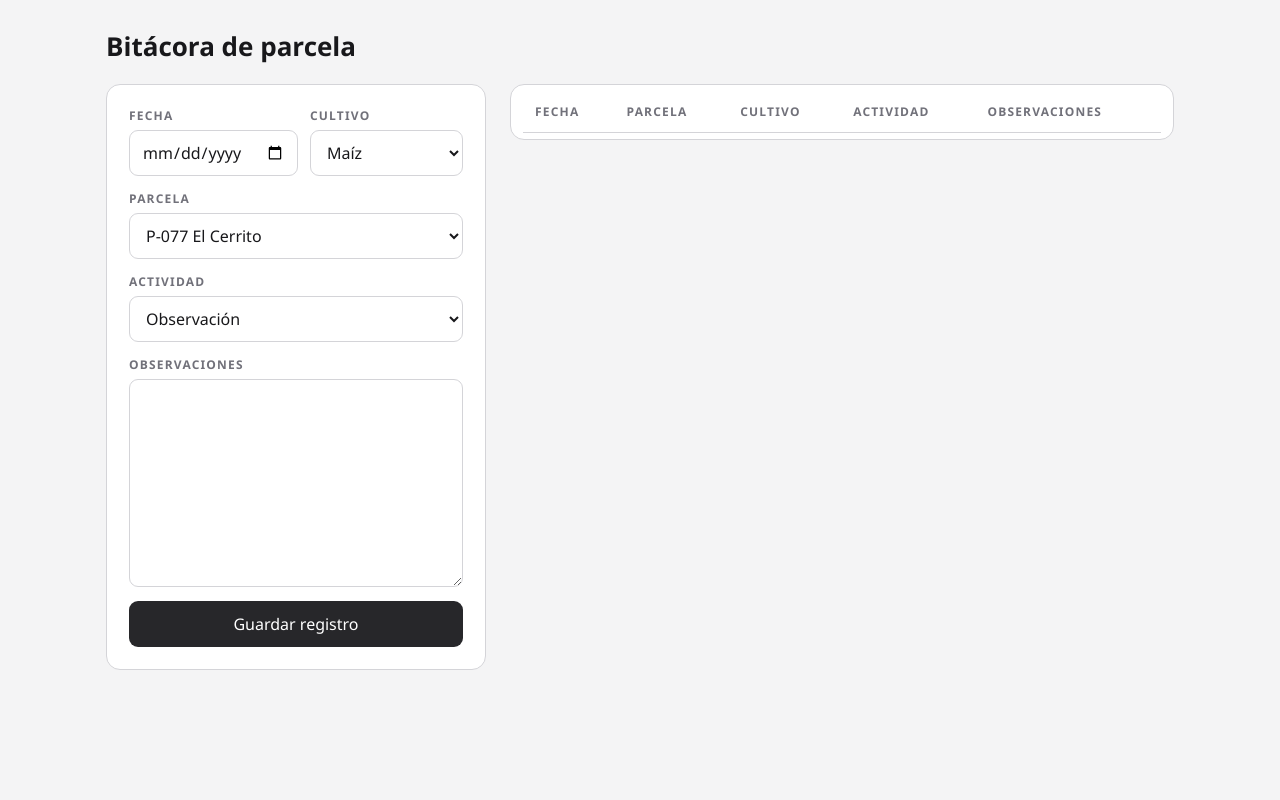
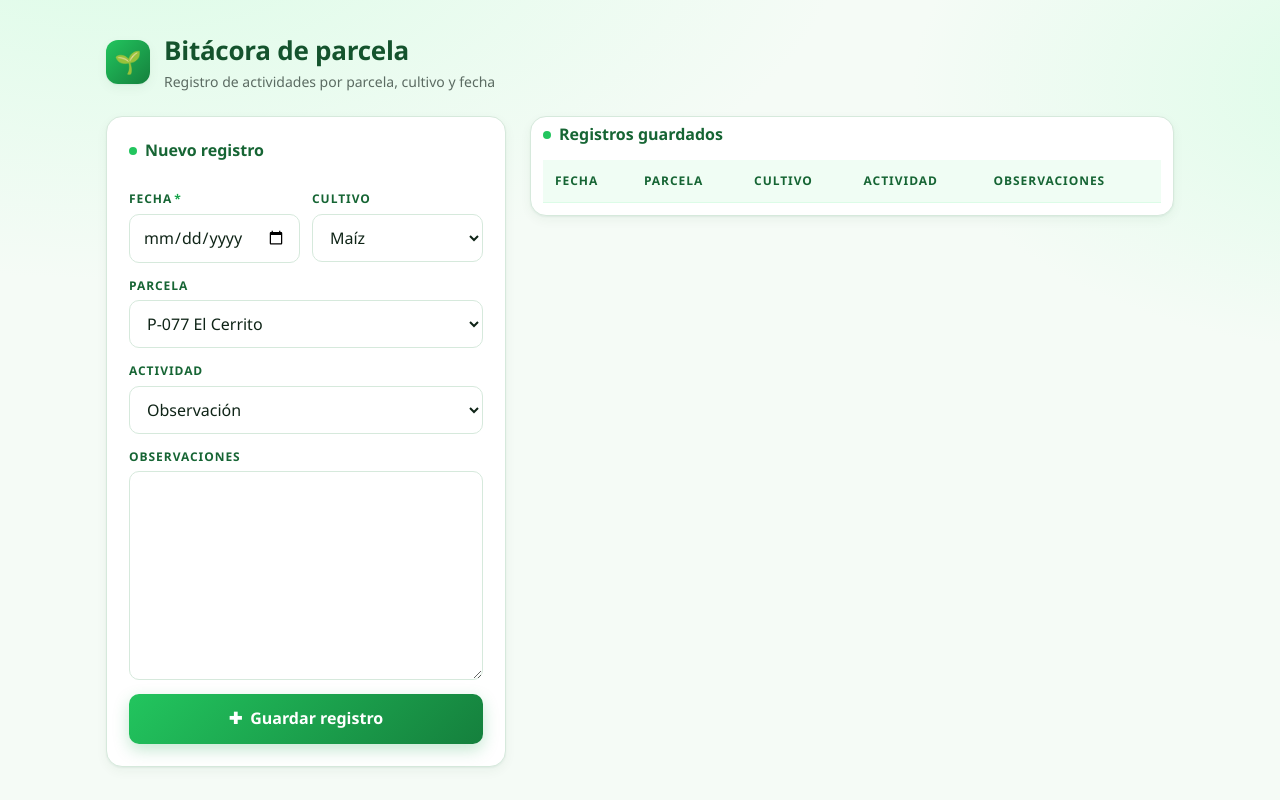
Before and after one commit to IT-Green-GA/form-DIMA-2026, a website built with Vite: page index.html in a window 1280 px wide. Built offline with nearby package versions, Linux system fonts and the light colour scheme; no server answers.

Commit message:
Diseño: cambia la paleta a verde y mejora la intuición del formulario

```diff
--- a/index.html
+++ b/index.html
@@ -7,14 +7,19 @@
 </head>
 <body>
   <header>
-    <h1>Bitácora de parcela</h1>
+    <div class="logo" aria-hidden="true">🌱</div>
+    <div>
+      <h1>Bitácora de parcela</h1>
+      <p class="subtitulo">Registro de actividades por parcela, cultivo y fecha</p>
+    </div>
   </header>
 
   <main>
     <form id="registro" class="tarjeta">
+      <h2>Nuevo registro</h2>
       <div class="dos">
         <div class="campo">
-          <label for="fecha">Fecha</label>
+          <label for="fecha">Fecha<span class="req">*</span></label>
           <input id="fecha" type="date" name="fecha" required>
         </div>
         <div class="campo">
@@ -53,6 +58,7 @@
     </form>
 
     <section class="tarjeta tabla">
+      <h2>Registros guardados</h2>
       <table id="registros">
         <thead>
           <tr><th>Fecha</th><th>Parcela</th><th>Cultivo</th><th>Actividad</th><th>Observaciones</th></tr>
--- a/src/style.css
+++ b/src/style.css
@@ -1,97 +1,250 @@
 :root {
-  --fondo: #f4f4f5;
-  --tarjeta: #ffffff;
-  --texto: #18181b;
-  --tenue: #71717a;
-  --linea: #d4d4d8;
-  --boton: #27272a;
-  --boton-activo: #3f3f46;
+  /* Paleta verde principal */
+  --verde-50:  #f0fdf4;
+  --verde-100: #dcfce7;
+  --verde-200: #bbf7d0;
+  --verde-300: #86efac;
+  --verde-400: #4ade80;
+  --verde-500: #22c55e;
+  --verde-600: #16a34a;
+  --verde-700: #15803d;
+  --verde-800: #166534;
+  --verde-900: #14532d;
+
+  /* Neutrales */
+  --fondo:        #f5fbf6;
+  --tarjeta:      #ffffff;
+  --texto:        #0f2417;
+  --texto-tenue:  #5b6b62;
+  --linea:        #d6e9dc;
+  --linea-suave:  #e8f1eb;
+  --sombra:       0 1px 2px rgba(20, 83, 45, .06), 0 4px 12px rgba(20, 83, 45, .05);
+
+  /* Tipografía */
   --sans: "Avenir Next", "Avenir", "Segoe UI", "Helvetica Neue", Arial, sans-serif;
 }
 
 * { box-sizing: border-box; }
 
+html, body { height: 100%; }
+
 body {
   margin: 0;
-  background: var(--fondo);
+  background:
+    radial-gradient(1200px 600px at 10% -10%, var(--verde-100) 0%, transparent 60%),
+    radial-gradient(900px 500px at 110% 10%, var(--verde-100) 0%, transparent 55%),
+    var(--fondo);
   color: var(--texto);
   font-family: var(--sans);
   -webkit-font-smoothing: antialiased;
+  line-height: 1.45;
 }
 
+/* Encabezado */
 header {
   max-width: 1100px;
   margin: 0 auto;
-  padding: 28px 16px 0;
+  padding: 32px 16px 8px;
+  display: flex;
+  align-items: center;
+  gap: 14px;
 }
-h1 { margin: 0; font-size: 26px; font-weight: 600; }
+header .logo {
+  width: 44px; height: 44px;
+  border-radius: 12px;
+  background: linear-gradient(135deg, var(--verde-500), var(--verde-700));
+  color: #fff;
+  display: grid; place-items: center;
+  font-size: 22px;
+  box-shadow: var(--sombra);
+}
+header h1 {
+  margin: 0;
+  font-size: 26px;
+  font-weight: 700;
+  letter-spacing: -.01em;
+  color: var(--verde-900);
+}
+header .subtitulo {
+  margin: 2px 0 0;
+  font-size: 14px;
+  color: var(--texto-tenue);
+}
 
+/* Layout principal */
 main {
   max-width: 1100px;
-  margin: 20px auto 40px;
+  margin: 16px auto 56px;
   padding: 0 16px;
   display: grid;
-  grid-template-columns: 380px minmax(0, 1fr);
+  grid-template-columns: 400px minmax(0, 1fr);
   gap: 24px;
   align-items: start;
 }
 
+/* Tarjetas */
 .tarjeta {
   background: var(--tarjeta);
   border: 1px solid var(--linea);
-  border-radius: 14px;
+  border-radius: 16px;
   padding: 22px;
+  box-shadow: var(--sombra);
+}
+
+.tarjeta h2 {
+  margin: 0 0 14px;
+  font-size: 16px;
+  font-weight: 700;
+  color: var(--verde-800);
+  display: flex;
+  align-items: center;
+  gap: 8px;
+}
+.tarjeta h2::before {
+  content: "";
+  display: inline-block;
+  width: 8px; height: 8px;
+  border-radius: 50%;
+  background: var(--verde-500);
 }
 
 /* Formulario */
 #registro { display: flex; flex-direction: column; gap: 14px; }
-.dos { display: grid; grid-template-columns: 1fr 1fr; gap: 12px; }
+
+.dos {
+  display: grid;
+  grid-template-columns: 1fr 1fr;
+  gap: 12px;
+}
+
 .campo { display: flex; flex-direction: column; gap: 6px; }
+
 .campo label, th {
   font-size: 12px;
   font-weight: 700;
-  letter-spacing: .1em;
+  letter-spacing: .08em;
   text-transform: uppercase;
-  color: var(--tenue);
+  color: var(--verde-800);
 }
+
+.campo label .req { color: var(--verde-600); margin-left: 2px; }
+
 input, select, textarea {
   font: inherit;
   font-size: 16px;
   width: 100%;
-  padding: 10px 12px;
-  border: 1px solid var(--linea);
-  border-radius: 9px;
+  padding: 11px 13px;
+  border: 1.5px solid var(--linea);
+  border-radius: 10px;
   background: #fff;
   color: var(--texto);
+  transition: border-color .15s ease, box-shadow .15s ease, background .15s ease;
 }
-textarea { resize: vertical; line-height: 1.45; }
-input:focus, select:focus, textarea:focus { outline: 2px solid var(--tenue); outline-offset: -1px; }
+input::placeholder, textarea::placeholder { color: #9aa7a0; }
 
+input:hover, select:hover, textarea:hover {
+  border-color: var(--verde-300);
+}
+
+input:focus, select:focus, textarea:focus {
+  outline: none;
+  border-color: var(--verde-500);
+  background: var(--verde-50);
+  box-shadow: 0 0 0 3px rgba(34, 197, 94, .15);
+}
+
+textarea { resize: vertical; min-height: 88px; line-height: 1.45; }
+
+/* Botón */
 button {
   font: inherit;
   font-size: 16px;
-  padding: 12px;
+  font-weight: 600;
+  padding: 13px 16px;
   border: 0;
-  border-radius: 9px;
-  background: var(--boton);
+  border-radius: 10px;
+  background: linear-gradient(135deg, var(--verde-500), var(--verde-700));
   color: #fff;
   cursor: pointer;
+  display: inline-flex;
+  align-items: center;
+  justify-content: center;
+  gap: 8px;
+  box-shadow: 0 6px 16px rgba(22, 163, 74, .25);
+  transition: transform .08s ease, box-shadow .15s ease, filter .15s ease;
 }
-button:hover { background: var(--boton-activo); }
-button:disabled { opacity: .5; cursor: default; }
+button:hover {
+  filter: brightness(1.05);
+  box-shadow: 0 8px 20px rgba(22, 163, 74, .32);
+}
+button:active { transform: translateY(1px); }
+button:disabled {
+  opacity: .55;
+  cursor: not-allowed;
+  filter: grayscale(.2);
+  box-shadow: none;
+}
+button::before {
+  content: "✚";
+  font-weight: 700;
+}
 
-.estado { margin: 0; font-size: 14px; color: var(--tenue); }
+/* Estado / mensajes */
+.estado {
+  margin: 0;
+  font-size: 14px;
+  color: var(--texto-tenue);
+  padding: 10px 12px;
+  border-radius: 10px;
+  background: var(--verde-50);
+  border: 1px solid var(--verde-100);
+}
 .estado:empty { display: none; }
+.estado.error {
+  background: #fef2f2;
+  border-color: #fecaca;
+  color: #991b1b;
+}
 
-/* Registros */
-.tabla { padding: 6px 12px; overflow-x: auto; }
-table { width: 100%; border-collapse: collapse; font-size: 15px; }
-th, td { padding: 12px; border-bottom: 1px solid var(--linea); text-align: left; vertical-align: top; }
+/* Tabla de registros */
+.tabla { padding: 6px 12px 12px; overflow-x: auto; }
+
+table { width: 100%; border-collapse: separate; border-spacing: 0; font-size: 15px; }
+
+thead th {
+  position: sticky;
+  top: 0;
+  background: var(--verde-50);
+  color: var(--verde-800);
+  padding: 12px;
+  text-align: left;
+  border-bottom: 1.5px solid var(--verde-100);
+}
+th, td {
+  padding: 12px;
+  border-bottom: 1px solid var(--linea-suave);
+  text-align: left;
+  vertical-align: top;
+}
+tbody tr {
+  transition: background .15s ease;
+}
+tbody tr:hover { background: var(--verde-50); }
 tbody tr:last-child td { border-bottom: 0; }
+
 td:not(:last-child) { white-space: nowrap; }
-td:last-child { min-width: 220px; }
-td[colspan] { color: var(--tenue); text-align: center; padding: 28px 12px; }
+td:last-child { min-width: 220px; color: var(--texto-tenue); }
 
+td[colspan] {
+  color: var(--texto-tenue);
+  text-align: center;
+  padding: 32px 12px;
+  font-style: italic;
+}
+
+/* Responsive */
 @media (max-width: 820px) {
   main { grid-template-columns: minmax(0, 1fr); }
+  .dos { grid-template-columns: 1fr; }
+  header { padding-top: 20px; }
 }
```
